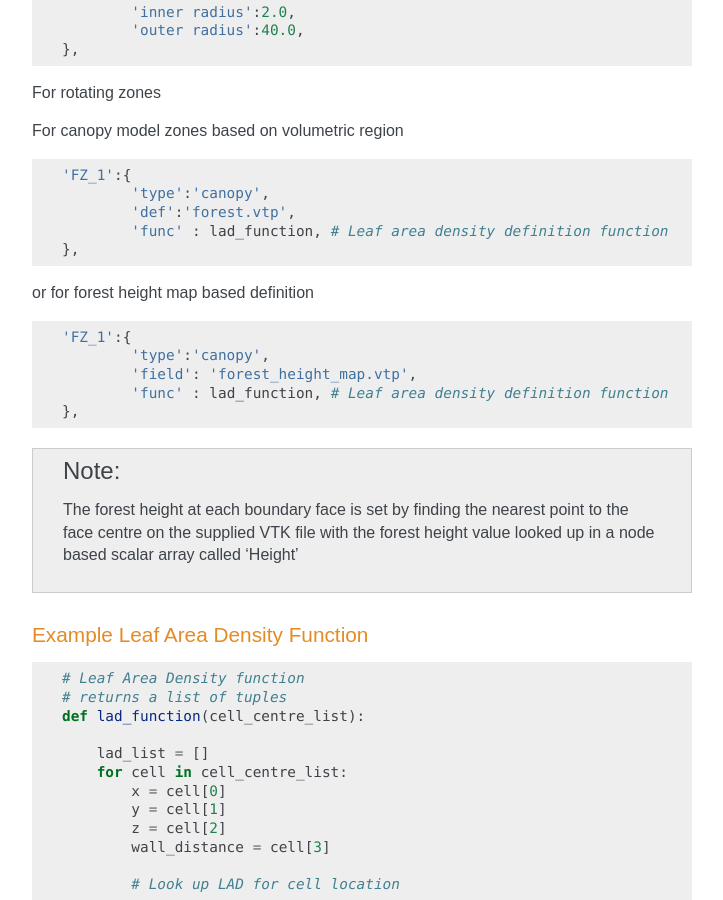
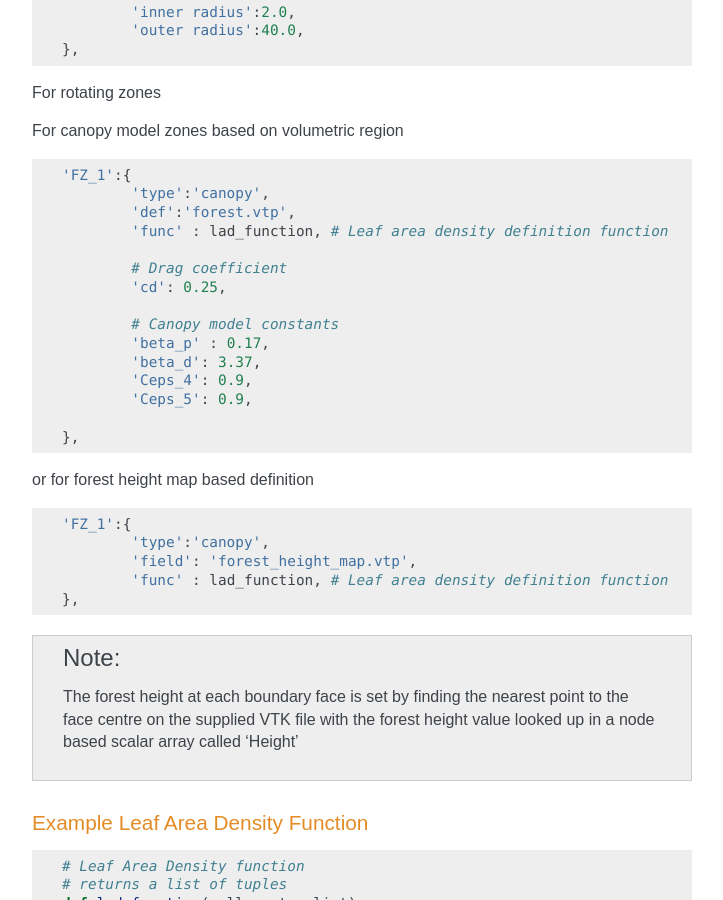
Before and after one commit to zCFD/zCFDguide, a Sphinx documentation site: the page built from docs/source/control-dict.rst, in a window 1280 px wide and 900 px high, scrolled down 14081 px. Shown: the whole window, without its empty margins (388-1111 px from the left). Built offline with Sphinx 7.4.7, drawn with Linux system fonts in a browser that asks for light colours; formulas are drawn with MathJax 3.

Commit message:
Updated documentation for canopy model constants

```diff
--- a/docs/source/control-dict.rst
+++ b/docs/source/control-dict.rst
@@ -775,6 +775,16 @@ For canopy model zones based on volumetric region
             'type':'canopy',
             'def':'forest.vtp',
             'func' : lad_function, # Leaf area density definition function
+
+            # Drag coefficient
+            'cd': 0.25,
+
+            # Canopy model constants
+            'beta_p' : 0.17,
+            'beta_d': 3.37,
+            'Ceps_4': 0.9,
+            'Ceps_5': 0.9,
+
     },
 
 or for forest height map based definition
```
